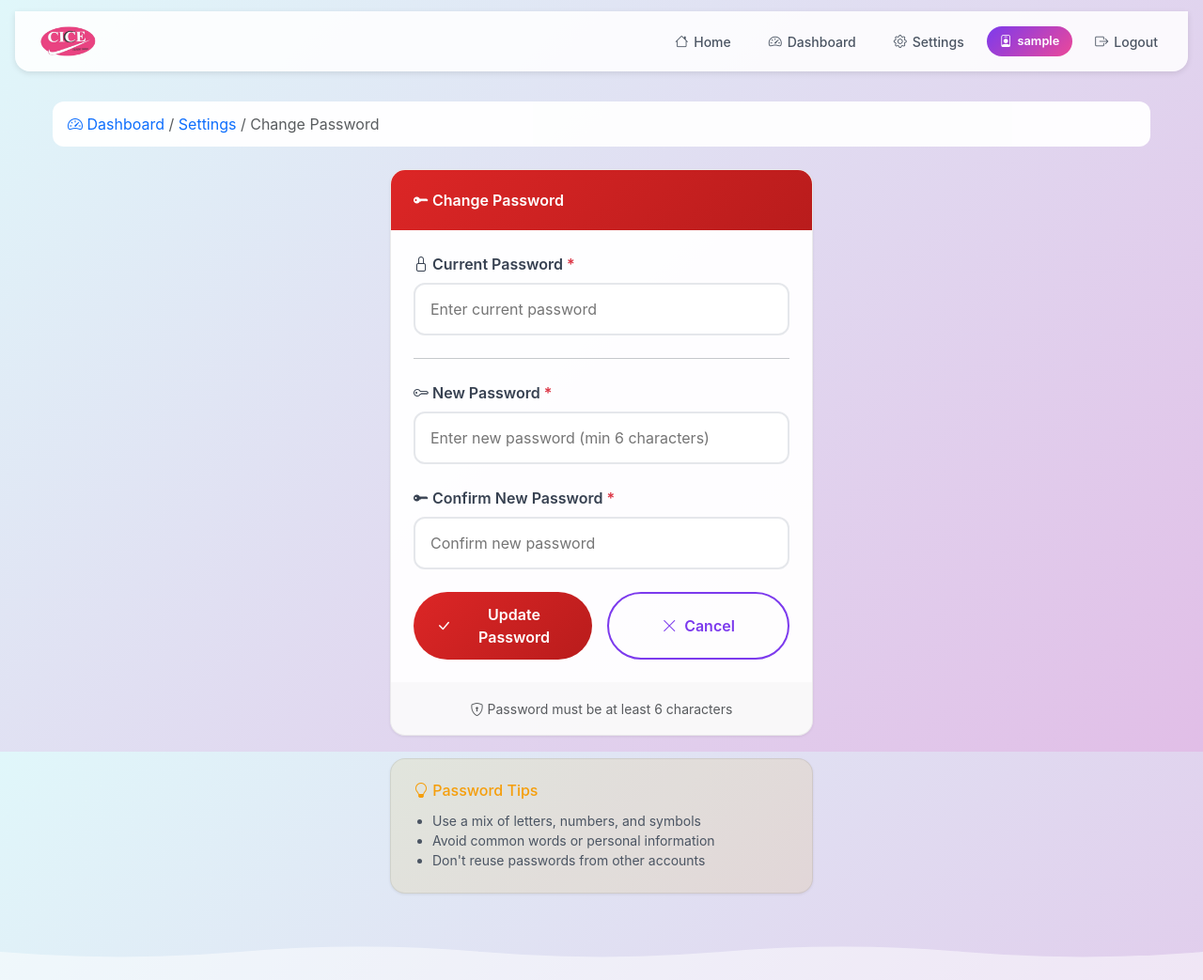
After one commit to asterisk-ragavan/cicce-quiz, a Flask app: page /teacher/change-password in a window 1280 px wide. The commit adds this page. Shown: the whole page at 94% size. Run offline with Flask 3, Linux system fonts and the light colour scheme; the visitor is signed in with stand-in values (Sample User, id 1); some libraries are stand-ins or nearby versions.

Commit message:
Add security features: CSRF, rate limiting, password change, session timeout
Security improvements:
- CSRF protection with Flask-WTF on all forms
- Rate limiting (5/min) on login to prevent brute-force
- Password change feature for teachers
- Session timeout (30 min) with auto-refresh
- CSRF tokens in AJAX requests via meta tag

New files:
- templates/teacher_change_password.html

Updated:
- app.py: Added CSRFProtect, Limiter, session timeout config
- requirements.txt: Added Flask-WTF, Flask-Limiter
- quiz_app.spec: Added hidden imports for new packages
- All templates: Added csrf_token() to forms
- base.html: CSRF meta tag and AJAX setup

```diff
--- a/app.py
+++ b/app.py
@@ -8,13 +8,20 @@ Features:
 - Auto-import JSON quiz files on startup
 - Per-question analytics tracking
 - Password hashing for teacher accounts
+- CSRF protection with Flask-WTF
+- Rate limiting for login attempts
+- Session timeout for security
 - Type hints throughout
 """
 
 from flask import Flask, render_template, jsonify, request, session, redirect, url_for, flash, Response
+from flask_wtf.csrf import CSRFProtect
+from flask_limiter import Limiter
+from flask_limiter.util import get_remote_address
 import random
 import os
 import sys
+from datetime import timedelta
 from flask_session import Session
 from typing import Any
 
@@ -37,9 +44,24 @@ app = Flask(__name__,
             template_folder=os.path.join(BUNDLE_DIR, 'templates'),
             static_folder=os.path.join(BUNDLE_DIR, 'static'))
 app.secret_key = 'your_secret_key_change_in_production'
+
+# Session configuration
 app.config['SESSION_TYPE'] = 'filesystem'
 app.config['SESSION_FILE_DIR'] = os.path.join(EXE_DIR, 'flask_session')
+app.config['PERMANENT_SESSION_LIFETIME'] = timedelta(minutes=30)  # Session timeout
+app.config['SESSION_PERMANENT'] = True
 Session(app)
+
+# CSRF Protection
+csrf = CSRFProtect(app)
+
+# Rate Limiting (for login protection)
+limiter = Limiter(
+    key_func=get_remote_address,
+    app=app,
+    default_limits=["200 per day", "50 per hour"],
+    storage_uri="memory://"
+)
 
 # Path configuration
 QUESTIONS_FOLDER: str = os.path.join(EXE_DIR, 'questions')
@@ -75,6 +97,15 @@ def initialize_session(questions: list[QuestionDict]) -> None:
     session['attempts'] = {}
     session['result_saved'] = False
     session.modified = True
+
+
+@app.before_request
+def check_session_timeout() -> Response | None:
+    """Check for session timeout and refresh session"""
+    session.permanent = True
+    # Refresh session on each request to extend timeout
+    session.modified = True
+    return None
 
 
 # ============ STUDENT ROUTES ============
@@ -325,8 +356,9 @@ def result() -> str | Response:
 # ============ TEACHER ROUTES ============
 
 @app.route('/teacher/login', methods=['GET', 'POST'])
+@limiter.limit("5 per minute", methods=["POST"])  # Rate limit login attempts
 def teacher_login() -> str | Response:
-    """Teacher login"""
+    """Teacher login with rate limiting"""
     if request.method == 'POST':
         username = request.form.get('username', '').strip()
         password = request.form.get('password', '').strip()
@@ -516,5 +548,50 @@ def teacher_settings() -> str | Response:
     return render_template('teacher_settings.html', quizzes=quizzes)
 
 
+@app.route('/teacher/change-password', methods=['GET', 'POST'])
+def teacher_change_password() -> str | Response:
+    """Change teacher password"""
+    if not session.get('is_teacher'):
+        flash('Please login.', 'warning')
+        return redirect(url_for('teacher_login'))
+
+    if request.method == 'POST':
+        current_password = request.form.get('current_password', '').strip()
+        new_password = request.form.get('new_password', '').strip()
+        confirm_password = request.form.get('confirm_password', '').strip()
+
+        username = session.get('teacher_username', 'admin')
+
+        # Validate current password
+        if not db.verify_teacher_password(username, current_password):
+            flash('Current password is incorrect.', 'danger')
+            return redirect(url_for('teacher_change_password'))
+
+        # Validate new password
+        if len(new_password) < 6:
+            flash('New password must be at least 6 characters.', 'danger')
+            return redirect(url_for('teacher_change_password'))
+
+        if new_password != confirm_password:
+            flash('New passwords do not match.', 'danger')
+            return redirect(url_for('teacher_change_password'))
+
+        # Update password
+        if db.update_teacher_password(username, new_password):
+            flash('Password changed successfully!', 'success')
+            return redirect(url_for('teacher_settings'))
+        else:
+            flash('Failed to update password.', 'danger')
+
+    return render_template('teacher_change_password.html')
+
+
+@app.errorhandler(429)
+def ratelimit_handler(e):
+    """Handle rate limit exceeded"""
+    flash('Too many login attempts. Please wait a minute before trying again.', 'danger')
+    return redirect(url_for('teacher_login'))
+
+
 if __name__ == '__main__':
     app.run(debug=True)
--- a/requirements.txt
+++ b/requirements.txt
@@ -4,6 +4,7 @@
 # Web Framework
 Flask>=3.0.0
 Flask-Session>=0.8.0
+Flask-WTF>=1.2.0
 Werkzeug>=3.0.0
 
 # Template Engine (included with Flask, but pinned for compatibility)
@@ -13,6 +14,7 @@ MarkupSafe>=2.1.0
 # Security & Utils
 itsdangerous>=2.1.0
 click>=8.1.0
+Flask-Limiter>=3.5.0
 
 # Session Storage
 cachelib>=0.12.0
--- a/templates/base.html
+++ b/templates/base.html
@@ -3,6 +3,7 @@
 <head>
     <meta charset="UTF-8">
     <meta name="viewport" content="width=device-width, initial-scale=1.0">
+    <meta name="csrf-token" content="{{ csrf_token() }}">
     <title>{% block title %}Quiz App{% endblock %}</title>
     <!-- Bootstrap 5.3.3 CSS -->
     <link rel="stylesheet" href="{{ url_for('static', filename='css/bootstrap.min.css') }}">
@@ -126,6 +127,18 @@
     <!-- Bootstrap 5.3.3 JS Bundle (includes Popper) -->
     <script src="{{ url_for('static', filename='js/bootstrap.min.js') }}"></script>
 
+    <!-- CSRF Token for AJAX requests -->
+    <script>
+        // Set up CSRF token for all AJAX requests
+        $.ajaxSetup({
+            beforeSend: function(xhr, settings) {
+                if (!/^(GET|HEAD|OPTIONS|TRACE)$/i.test(settings.type) && !this.crossDomain) {
+                    xhr.setRequestHeader("X-CSRFToken", $('meta[name="csrf-token"]').attr('content'));
+                }
+            }
+        });
+    </script>
+
     <!-- Mobile Menu Toggle Script -->
     <script>
         function toggleMobileMenu() {
--- a/templates/student_details.html
+++ b/templates/student_details.html
@@ -34,6 +34,7 @@
                 </p>
 
                 <form action="{{ url_for('start_quiz_with_session') }}" method="POST">
+                    <input type="hidden" name="csrf_token" value="{{ csrf_token() }}">
                     <input type="hidden" name="quiz_id" value="{{ quiz_id }}">
                     <div class="d-flex flex-wrap gap-3">
                         <button type="submit" class="btn-modern btn-primary-modern" style="flex: 2;">
@@ -65,6 +66,7 @@
                 </p>
 
                 <form action="{{ url_for('set_student_details') }}" method="POST">
+                    <input type="hidden" name="csrf_token" value="{{ csrf_token() }}">
                     <input type="hidden" name="quiz_id" value="{{ quiz_id }}">
 
                     <div class="mb-4">
--- /dev/null
+++ b/templates/teacher_change_password.html
@@ -0,0 +1,104 @@
+{% extends "base.html" %}
+
+{% block title %}Change Password - Quiz App{% endblock %}
+
+{% block content %}
+<!-- Breadcrumb -->
+<div class="mb-4 fade-in">
+    <nav style="background: var(--card-bg); backdrop-filter: var(--glass-blur); padding: 0.75rem 1rem; border-radius: 0.75rem;">
+        <a href="{{ url_for('teacher_dashboard') }}" class="text-primary" style="text-decoration: none;">
+            <i class="bi bi-speedometer2"></i> Dashboard
+        </a>
+        <span class="text-muted"> / </span>
+        <a href="{{ url_for('teacher_settings') }}" class="text-primary" style="text-decoration: none;">
+            Settings
+        </a>
+        <span class="text-muted"> / </span>
+        <span class="text-muted">Change Password</span>
+    </nav>
+</div>
+
+<div class="d-flex justify-content-center align-items-center" style="min-height: 50vh;">
+    <div style="max-width: 450px; width: 100%;">
+        <div class="card-modern fade-up">
+            <div class="card-header-modern" style="background: linear-gradient(135deg, #dc2626, #b91c1c);">
+                <span><i class="bi bi-key-fill"></i> Change Password</span>
+            </div>
+            <div class="card-body-modern">
+                <form action="{{ url_for('teacher_change_password') }}" method="POST">
+                    <input type="hidden" name="csrf_token" value="{{ csrf_token() }}">
+
+                    <div class="mb-4">
+                        <label for="current_password" class="form-label-modern">
+                            <i class="bi bi-lock"></i> Current Password <span class="text-danger">*</span>
+                        </label>
+                        <input type="password" class="form-control-modern" id="current_password"
+                               name="current_password" placeholder="Enter current password" required>
+                    </div>
+
+                    <hr style="border-color: var(--border-color); margin: 1.5rem 0;">
+
+                    <div class="mb-4">
+                        <label for="new_password" class="form-label-modern">
+                            <i class="bi bi-key"></i> New Password <span class="text-danger">*</span>
+                        </label>
+                        <input type="password" class="form-control-modern" id="new_password"
+                               name="new_password" placeholder="Enter new password (min 6 characters)"
+                               minlength="6" required>
+                    </div>
+
+                    <div class="mb-4">
+                        <label for="confirm_password" class="form-label-modern">
+                            <i class="bi bi-key-fill"></i> Confirm New Password <span class="text-danger">*</span>
+                        </label>
+                        <input type="password" class="form-control-modern" id="confirm_password"
+                               name="confirm_password" placeholder="Confirm new password"
+                               minlength="6" required>
+                    </div>
+
+                    <div class="d-flex flex-wrap gap-3" style="margin-top: 1.5rem;">
+                        <button type="submit" class="btn-modern" style="flex: 1; background: linear-gradient(135deg, #dc2626, #b91c1c); color: white;">
+                            <i class="bi bi-check-lg"></i> Update Password
+                        </button>
+                        <a href="{{ url_for('teacher_settings') }}" class="btn-modern btn-outline-modern" style="flex: 1;">
+                            <i class="bi bi-x-lg"></i> Cancel
+                        </a>
+                    </div>
+                </form>
+            </div>
+            <div class="card-footer-modern text-center">
+                <small class="text-muted">
+                    <i class="bi bi-shield-lock"></i> Password must be at least 6 characters
+                </small>
+            </div>
+        </div>
+
+        <!-- Security Tips -->
+        <div class="card-modern mt-4 fade-up delay-1" style="background: rgba(234, 179, 8, 0.1);">
+            <div class="card-body-modern">
+                <h6 style="color: var(--warning-color); margin-bottom: 0.75rem;">
+                    <i class="bi bi-lightbulb"></i> Password Tips
+                </h6>
+                <ul style="margin: 0; padding-left: 1.25rem; color: #4b5563; font-size: 0.875rem;">
+                    <li>Use a mix of letters, numbers, and symbols</li>
+                    <li>Avoid common words or personal information</li>
+                    <li>Don't reuse passwords from other accounts</li>
+                </ul>
+            </div>
+        </div>
+    </div>
+</div>
+
+<script>
+// Client-side password match validation
+document.querySelector('form').addEventListener('submit', function(e) {
+    const newPass = document.getElementById('new_password').value;
+    const confirmPass = document.getElementById('confirm_password').value;
+
+    if (newPass !== confirmPass) {
+        e.preventDefault();
+        alert('New passwords do not match!');
+    }
+});
+</script>
+{% endblock %}
--- a/templates/teacher_dashboard.html
+++ b/templates/teacher_dashboard.html
@@ -12,6 +12,7 @@
 <!-- Sync Button -->
 <div class="d-flex justify-content-end mb-3">
     <form action="{{ url_for('teacher_sync_quizzes') }}" method="POST" style="display: inline;">
+        <input type="hidden" name="csrf_token" value="{{ csrf_token() }}">
         <button type="submit" class="btn-modern btn-outline-modern">
             <i class="bi bi-arrow-repeat"></i> Sync New Quizzes
         </button>
--- a/templates/teacher_login.html
+++ b/templates/teacher_login.html
@@ -11,6 +11,7 @@
             </div>
             <div class="card-body-modern">
                 <form action="{{ url_for('teacher_login') }}" method="POST">
+                    <input type="hidden" name="csrf_token" value="{{ csrf_token() }}">
                     <div class="mb-4">
                         <label for="username" class="form-label-modern">
                             <i class="bi bi-person"></i> Username
--- a/templates/teacher_quiz_results.html
+++ b/templates/teacher_quiz_results.html
@@ -104,6 +104,7 @@
                             <form action="{{ url_for('teacher_delete_result', result_id=sub.result_id) }}"
                                   method="POST" style="display: inline;"
                                   onsubmit="return confirm('Are you sure you want to delete this result?');">
+                                <input type="hidden" name="csrf_token" value="{{ csrf_token() }}">
                                 <button type="submit" class="btn-modern btn-danger-modern" style="padding: 0.375rem 0.75rem; font-size: 0.8rem;">
                                     <i class="bi bi-trash"></i>
                                 </button>
@@ -136,6 +137,7 @@
     <div class="card-body-modern">
         <div class="d-flex flex-wrap gap-3">
             <form action="{{ url_for('teacher_toggle_quiz', quiz_id=quiz_id) }}" method="POST" style="display: inline;">
+                <input type="hidden" name="csrf_token" value="{{ csrf_token() }}">
                 <button type="submit" class="btn-modern btn-outline-modern">
                     {% if is_active %}
                     <i class="bi bi-archive"></i> Archive Quiz
@@ -146,12 +148,14 @@
             </form>
             <form action="{{ url_for('teacher_delete_quiz', quiz_id=quiz_id) }}" method="POST" style="display: inline;"
                   onsubmit="return confirm('Are you sure you want to delete this quiz? This will remove the quiz and all associated questions. Results will be kept.');">
+                <input type="hidden" name="csrf_token" value="{{ csrf_token() }}">
                 <button type="submit" class="btn-modern btn-danger-modern">
                     <i class="bi bi-trash"></i> Delete Quiz (Keep Results)
                 </button>
             </form>
             <form action="{{ url_for('teacher_delete_quiz', quiz_id=quiz_id) }}" method="POST" style="display: inline;"
                   onsubmit="return confirm('WARNING: This will permanently delete the quiz, all questions, AND all student results. This cannot be undone! Are you sure?');">
+                <input type="hidden" name="csrf_token" value="{{ csrf_token() }}">
                 <input type="hidden" name="delete_results" value="true">
                 <button type="submit" class="btn-modern btn-danger-modern" style="background: #991b1b;">
                     <i class="bi bi-trash-fill"></i> Delete Everything
```
Also changed, not shown: templates/teacher_settings.html (+22 -1 lines), 1 other file.
